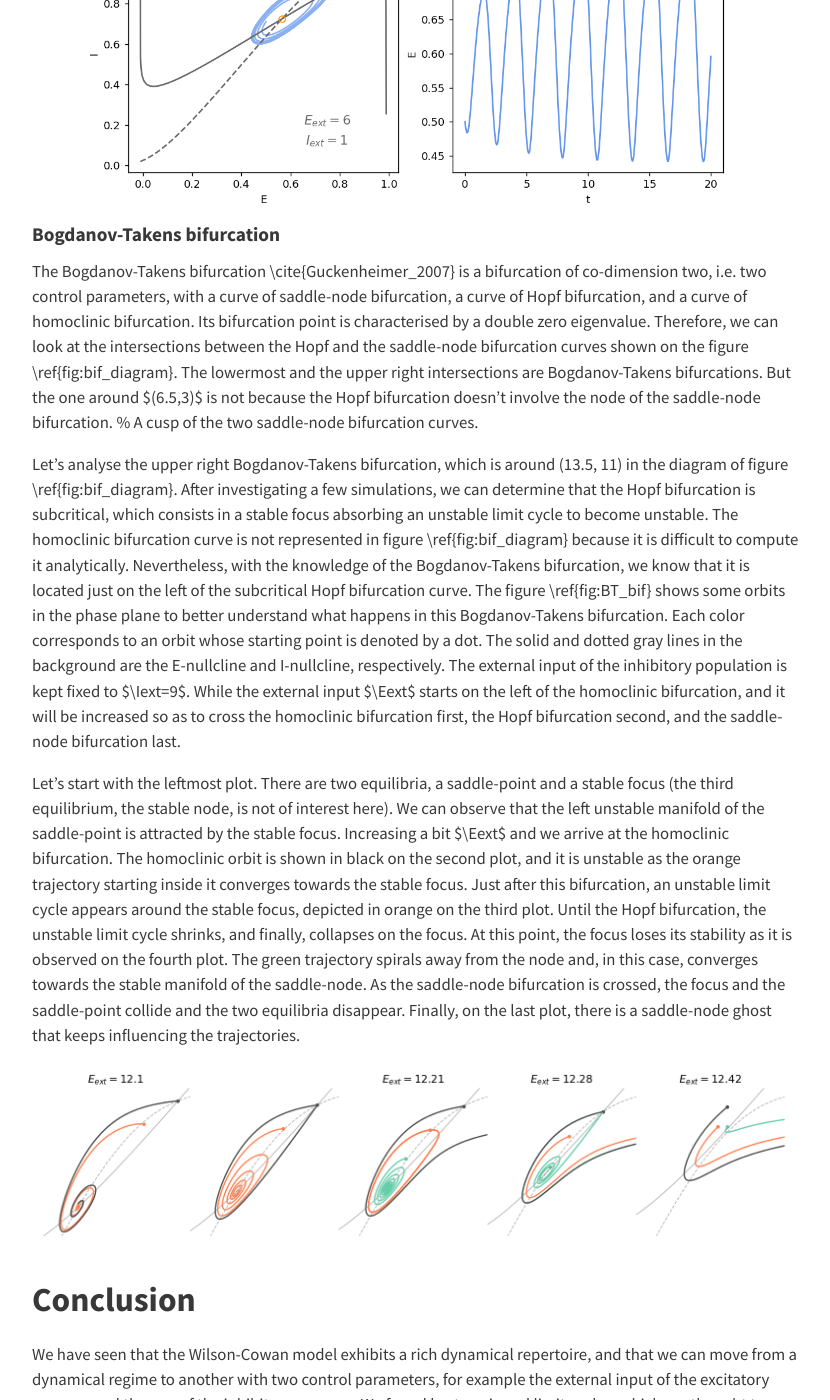
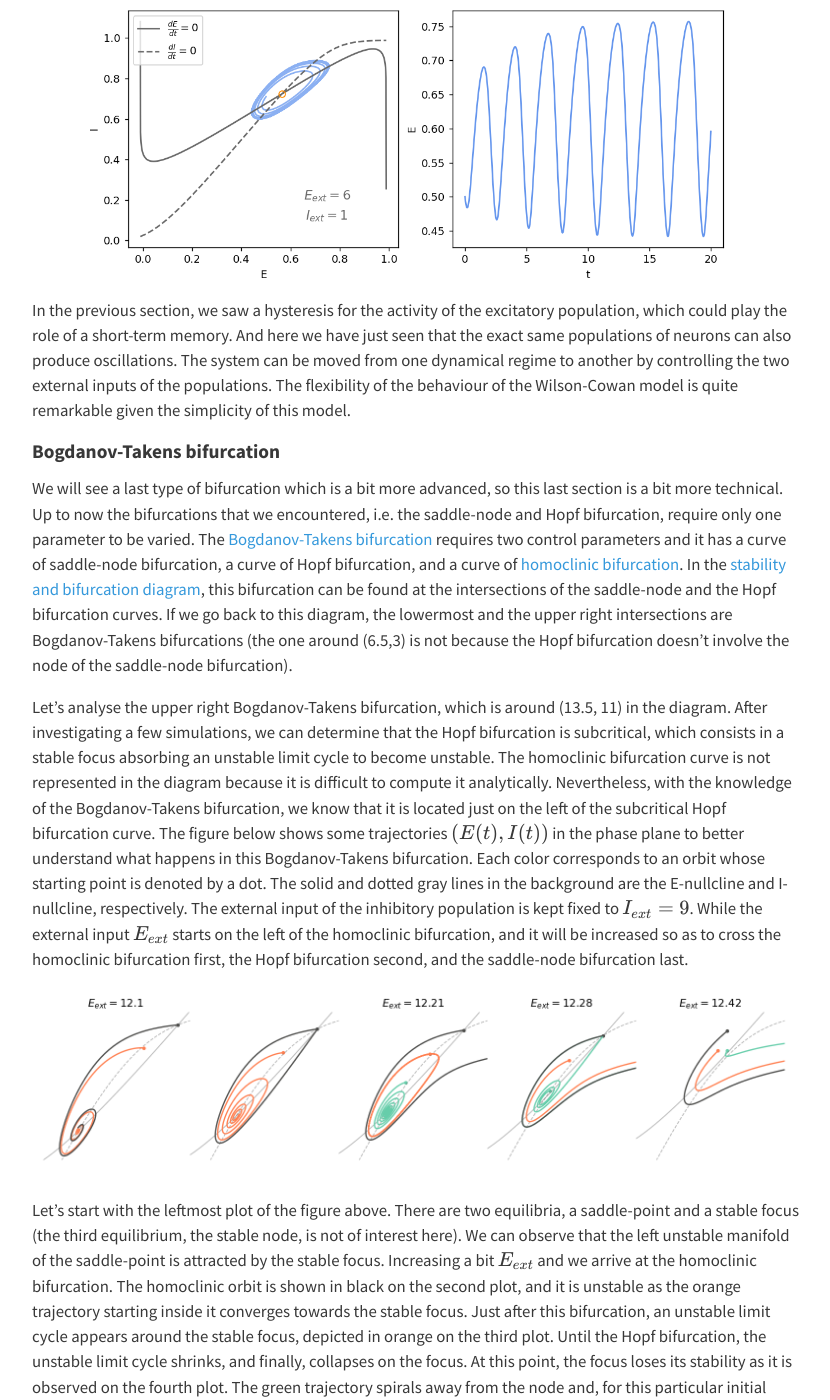
Before and after one commit to nacloos/nacloos.github.io, a Jekyll site: the page built from _posts/2021-01-31-wilson-cowan.md, in a window 1280 px wide and 1400 px high, scrolled down 6817 px. Shown: the whole window, without its empty margins (224-1054 px from the left). Built offline with Jekyll 4.4.1, drawn with Linux system fonts in a browser that asks for light colours; nearby versions of some CDN libraries; some of the changed text lies outside the part shown.

Commit message:
Write Wilson-Cowan

```diff
--- a/_posts/2021-01-31-wilson-cowan.md
+++ b/_posts/2021-01-31-wilson-cowan.md
@@ -11,6 +11,8 @@
 The problem is that the brain contains millions of neurons and that it is impossible to simulate the dynamics at the level of single neuron when considering such a large number of them. Physics faced the same problem since it is impossible to solve the equations of motion for each of the $$10^{27}$$ atoms of a gas. Statistical physics provides a procedure to go from a theory of the constituents at the microscale, to a macroscale description of the system. The main idea is to define macroscopic observables as statistical properties of the microstates of the system. For example the internal energy of a gas is defined as an average of the energy over all the microstates. A similar approach can be taken to study the dynamics of the brain at large scales. Indeed, large populations of neurons with similar properties can be found in the cortex and in such populations, one can simulate the mean firing activity of the population of neurons instead of the activity of individual neurons, which greatly reduces the computational cost.
 
 In this blog post, I will present two such models, the rate model and the Wilson-Cowan model, and with the tools of the theory of nonlinear dynamical systems, we will analyse the dynamics of these models. Notably, we will see that the dynamics of the Wilson-Cowan model can exhibit hysteresis, limit cycles, and even a homoclinic orbit. The code used to make all the figures is available [here](https://github.com/nacloos/Wilson-Cowan-model) and don't hesitate to [contact me](mailto:cloosnathan@gmail.com) by email if you have questions, remarks or if you want more details.
+
+I provide a list of resources at the end if you want to learn more.
 
 
 ## The rate model
@@ -44,7 +46,7 @@
 
 <img src="{{ site.baseurl }}/assets/img/wilson_cowan/rate_hysteresis.png" width="500" class="center">
 
-Even though this model is a crude approximation of the dynamics of real neurons in the brain, it can actually play the role of a short-term memory. To see this, let's consider that the neural activity is initially at rest, i.e. $$A$$ is small, and that the external input $$I$$ is situated between the two critical thresholds (dotted lines on the figure above). An external stimulation will increase the value of $$I$$ but the activity $$A$$ will remained attracted to the stable equilibrium of low activity, until $$I$$ crosses the second critical threshold. At this point the low activity equilibrium disappears and the state converges towards the only equilibrium remaining, which is an equilibrium of high neural activity. When the external stimulation ceases, $$I$$ comes back to its initial value but the neurons remain highly activity, playing the role of a memory of the stimulation. This phenomenon is also well-know in physics under the name of [hysteresis](https://en.wikipedia.org/wiki/Hysteresis).
+Even though this model is a crude approximation of the dynamics of real neurons in the brain, it can actually play the role of a short-term memory. To see this, let's consider that the neural activity is initially at rest, i.e. $$A$$ is small, and that the external input $$I$$ is situated between the two critical thresholds (dotted lines on the figure above). An external stimulation will increase the value of $$I$$ but the activity $$A$$ will remained attracted to the stable equilibrium of low activity, until $$I$$ crosses the second critical threshold. At this point the low activity equilibrium disappears and the state converges towards the only equilibrium remaining, which is an equilibrium of high neural activity. When the external stimulation ceases, $$I$$ comes back to its initial value but the neurons remain highly activity, playing the role of a memory of the stimulation. So the current state of the system depends on its history. This phenomenon is also well-know in physics under the name of [hysteresis](https://en.wikipedia.org/wiki/Hysteresis).
 
 
 
@@ -72,58 +74,69 @@
 <!--In this section I compute analytically the equation of the curve of equilibria where the trace, and then the determinant, of the Jacobian vanishes. These results will be useful in the next section, where we will analyse the bifurcations of the Wilson-Cowan model occurring when varying the external inputs $$E_{ext}$$ and $$I_{ext}$$. The approach taken to compute the bifurcation curves is similar to the one described in the book \emph{Weakly connected neural networks} \cite{hoppensteadt_izhikevich_1997}, p.45. However I provide more detailed calculations here, and I use a more general form for the sigmoid activation function.-->
 
 
-#### Stability & bifurcation diagram
-Let's try to understand the dynamical repertoire of the Wilson-Cowan model and in particular, what kind of dynamics can be found when varying the external inputs $$E_{ext}$$ and $$I_{ext}$$. To this end, we will analyse the bifurcations occurring in the 2-dimensional parameter space $$(E_{ext}, I_{ext})$$. Without losing interesting behaviours, the external inputs can be restricted to positive values.
-
-In the previous section, we computed analytically bifurcation curves. The Hopf bifurcation curve is given by the equilibria where the trace of the Jacobian vanishes, and where its determinant is positive. This curve in the $$(E_{ext}, I_{ext})$$ plane is shown on figure below, in solid line. The saddle-node bifurcation curve is given by the equilibria where the determinant of the Jacobian vanishes, which is depicted by the dotted line. To better visualize the behaviour of the system in the diagram of the figure, I added information about the equilibria for a regular grid of points in the $$(E_{ext}, I_{ext})$$ plane. For a particular point on this grid, the number of dots gives the number of equilibria, their shape represents their stability, and their color indicates whether their eigenvalues are real or complex conjugate. These results were obtained by computing numerically the intersections of the two nullclines, and by looking at the eigenvalues of the Jacobian evaluated at these intersections.
-
-Now, let's take a closer look at the trajectories of the system for different regions of this diagram. More specifically, we will see that when the external input of the inhibitory population is large, the dynamics is similar to that of the rate model. We will also encounter a region where we can prove the existence of a limit cycle. And finally, we will see what happens near a Bogdanov-Takens bifurcation point.
+#### Stability and bifurcation diagram
+Let's try to understand the dynamical repertoire of the Wilson-Cowan model and in particular, what kind of dynamics can be found when varying the external inputs $$E_{ext}$$ and $$I_{ext}$$. More precisely, we would like to know the number and type of equilibria of the system for different values of the external inputs. The type of an equilibrium is determined by the eigenvalues of the system linearized around this equilibrium (see [here](http://www.scholarpedia.org/article/Equilibrium#Two-Dimensional_Space) for a characterization of the possible types of equilibrium in 2-dimension). The figure below shows this information for a regular grid of points in the $$(E_{ext}, I_{ext})$$ plane. For a particular point on this grid, the number of dots gives the number of equilibria, their shape represents their stability, and their color indicates whether their eigenvalues are real or complex conjugate.
 
 <img src="{{ site.baseurl }}/assets/img/wilson_cowan/bifurcation_diagram.png" width="700" class="center">
 
+We can observe that the plane is partitioned into regions of similar behaviour and that there are curves separating those regions. Those curves are bifurcation curves and when they are crossed the number or stability of the equilibria changes abruptly. The solid line corresponds to a curve of so-called [Hopf bifurcations](https://en.wikipedia.org/wiki/Hopf_bifurcation) and the dashed line is a curve of saddle-node bifurcations (the bifurcation that we encountered with the rate model). Note that those curves can be computed analytically but I will not detail the calculations here.
+
+This diagram gives an overview of the dynamics of the Wilson-Cowan model and in the next sections, we will have a closer look at the behaviour of the system at different locations on this diagram. More specifically, we will see that the dynamics at the top of this diagram is very similar to the dynamics of the rate model. We will also encounter a region where the system produces oscillations. And finally, we will see what happens near a Bogdanov-Takens bifurcation point.
+
 #### Hysteresis
-We can see on the diagram that when $$I_{ext}$$ is larger than more or less 11, the Hopf bifurcation curve stops, and there remains only the two saddle-node bifurcations. This situation is similar to that of the rate model, which means that there is a hysteresis phenomenon. Indeed, the right plot of the figure \ref{fig:wilson_cowan_hysteresis} shows a hysteresis for the excitatory activity $$E$$ when $$E_{ext}$$ varies. The external input $$E_{ext}$$ is slowly increased and crosses the two saddle-node bifurcation curves before decreasing slowly back to its starting point, while $$I_{ext}$$ is kept at a fixed value of 12. The left part of the figure \ref{fig:wilson_cowan_hysteresis} shows what happens for the nullclines before, between, and after the two saddle-node bifurcations.
+We can see on the diagram above that when $$I_{ext}$$ is larger than more or less 11, the Hopf bifurcation curve stops, and there remains only the two saddle-node bifurcations. This situation is the same as in the rate model, and so we also have a hysteresis phenomenon here. Indeed, the first plot on the figure below shows a hysteresis for the excitatory activity $$E$$ when $$E_{ext}$$ varies. The external input $$E_{ext}$$ is slowly increased and crosses the two saddle-node bifurcation curves before decreasing slowly back to its starting point, while $$I_{ext}$$ is kept at a fixed value of 12. Note that we can observe a small discrepancy between the simulation (in solid line) and the theoretical bifurcations (in dotted lines), which is due to the incomplete relaxation to the equilibrium (in theory, the system needs an infinite amount of time to reach the equilibrium). The second part of the figure shows the nullclines as well as the equilibria of the system before, between, and after the two saddle-node bifurcations.
 
-Note that a small discrepancy between the simulated bifurcation and the theoretical one (in dotted lines, on the right plot) can be observed. This is due to the incomplete relaxation to the equilibrium.
+
 <div style="text-align: center">
 	<div style="display: inline-block">
-    	<img src="{{ site.baseurl }}/assets/img/wilson_cowan/sadddle_node.png" width="350" class="center">
+        <img src="{{ site.baseurl }}/assets/img/wilson_cowan/hysteresis.png" width="450" class="center">
 	</div>
 	<div style="display: inline-block">
-   		<img src="{{ site.baseurl }}/assets/img/wilson_cowan/hysteresis.png" width="450" class="center">
+   		<img src="{{ site.baseurl }}/assets/img/wilson_cowan/sadddle_node.png" width="350" class="center">
    	</div>
 </div>
 
 
 
 
+
 #### Limit cycle
-There is a region in the $$(E_{ext}, I_{ext})$$ plane where there is only one equilibrium that is an unstable focus (an orange circle in the diagram of figure \ref{fig:bif_diagram}). We can prove using the Poincaré-Bendixson theorem that, for external inputs in that region, the trajectories of the Wilson-Cowan model converge towards a periodic orbit, e.g. a limit cycle.
+
+In the lower left part of the [stability and bifurcation diagram](#stability-and-bifurcation-diagram), there is a region where the system has only one equilibrium whose type is an unstable focus (orange circle in the diagram). In such a case, there is a theorem, i.e. the [Poincaré-Bendixson theorem](http://www.scholarpedia.org/article/Poincare-Bendixson_theorem#Poincare-Bendixson_Theorem), that proves that the state of the system converges to a periodic orbit. On the left of the figure below, we can see that the trajectory $$(E(t), I(t))$$ of the system is repelled from the equilibrium and that it converges towards a limit cycle. The right plot shows the oscillation of the activity of the excitatory population of the Wilson-Cowan model.
 
 <img src="{{ site.baseurl }}/assets/img/wilson_cowan/limit_cycle.png" width="1000" class="center">
 
-#### Bogdanov-Takens bifurcation
-The Bogdanov-Takens bifurcation \cite{Guckenheimer_2007} is a bifurcation of co-dimension two, i.e. two control parameters, with a curve of saddle-node bifurcation, a curve of Hopf bifurcation, and a curve of homoclinic bifurcation. Its bifurcation point is characterised by a double zero eigenvalue. Therefore, we can look at the intersections between the Hopf and the saddle-node bifurcation curves shown on the figure \ref{fig:bif_diagram}. The lowermost and the upper right intersections are Bogdanov-Takens bifurcations. But the one around $(6.5,3)$ is not because the Hopf bifurcation doesn't involve the node of the saddle-node bifurcation.
-% A cusp of the two saddle-node bifurcation curves.
-
-Let's analyse the upper right Bogdanov-Takens bifurcation, which is around (13.5, 11) in the diagram of figure \ref{fig:bif_diagram}. After investigating a few simulations, we can determine that the Hopf bifurcation is subcritical, which consists in a stable focus absorbing an unstable limit cycle to become unstable. The homoclinic bifurcation curve is not represented in figure \ref{fig:bif_diagram} because it is difficult to compute it analytically. Nevertheless, with the knowledge of the Bogdanov-Takens bifurcation, we know that it is located just on the left of the subcritical Hopf bifurcation curve. The figure \ref{fig:BT_bif} shows some orbits in the phase plane to better understand what happens in this Bogdanov-Takens bifurcation. Each color corresponds to an orbit whose starting point is denoted by a dot. The solid and dotted gray lines in the background are the E-nullcline and I-nullcline, respectively. The external input of the inhibitory population is kept fixed to $\Iext=9$. While the external input $\Eext$ starts on the left of the homoclinic bifurcation, and it will be increased so as to cross the homoclinic bifurcation first, the Hopf bifurcation second, and the saddle-node bifurcation last.
+In the previous section, we saw a hysteresis for the activity of the excitatory population, which could play the role of a short-term memory. And here we have just seen that the exact same populations of neurons can also produce oscillations. The system can be moved from one dynamical regime to another by controlling the two external inputs of the populations. The flexibility of the behaviour of the Wilson-Cowan model is quite remarkable given the simplicity of this model.
 
 
-Let's start with the leftmost plot. There are two equilibria, a saddle-point and a stable focus (the third equilibrium, the stable node, is not of interest here). We can observe that the left unstable manifold of the saddle-point is attracted by the stable focus. Increasing a bit $\Eext$ and we arrive at the homoclinic bifurcation. The homoclinic orbit is shown in black on the second plot, and it is unstable as the orange trajectory starting inside it converges towards the stable focus. Just after this bifurcation, an unstable limit cycle appears around the stable focus, depicted in orange on the third plot.
-Until the Hopf bifurcation, the unstable limit cycle shrinks, and finally, collapses on the focus. At this point, the focus loses its stability as it is observed on the fourth plot. The green trajectory spirals away from the node and, in this case, converges towards the stable manifold of the saddle-node.
-As the saddle-node bifurcation is crossed, the focus and the saddle-point collide and the two equilibria disappear. Finally, on the last plot, there is a saddle-node ghost that keeps influencing the trajectories.
+
+#### Bogdanov-Takens bifurcation
+
+We will see a last type of bifurcation which is a bit more advanced, so this last section is a bit more technical. Up to now the bifurcations that we encountered, i.e. the saddle-node and Hopf bifurcation, require only one parameter to be varied. The [Bogdanov-Takens bifurcation](http://www.scholarpedia.org/article/Bogdanov-Takens_bifurcation) requires two control parameters and it has a curve of saddle-node bifurcation, a curve of Hopf bifurcation, and a curve of [homoclinic bifurcation](https://en.wikipedia.org/wiki/Bifurcation_theory#Global_bifurcations). In the [stability and bifurcation diagram](#stability-and-bifurcation-diagram), this bifurcation can be found at the intersections of the saddle-node and the Hopf bifurcation curves. If we go back to this diagram, the lowermost and the upper right intersections are Bogdanov-Takens bifurcations (the one around (6.5,3) is not because the Hopf bifurcation doesn't involve the node of the saddle-node bifurcation).
+
+Let's analyse the upper right Bogdanov-Takens bifurcation, which is around (13.5, 11) in the diagram. After investigating a few simulations, we can determine that the Hopf bifurcation is subcritical, which consists in a stable focus absorbing an unstable limit cycle to become unstable. The homoclinic bifurcation curve is not represented in the diagram because it is difficult to compute it analytically. Nevertheless, with the knowledge of the Bogdanov-Takens bifurcation, we know that it is located just on the left of the subcritical Hopf bifurcation curve. The figure below shows some trajectories $$(E(t), I(t))$$ in the phase plane to better understand what happens in this Bogdanov-Takens bifurcation. Each color corresponds to an orbit whose starting point is denoted by a dot. The solid and dotted gray lines in the background are the E-nullcline and I-nullcline, respectively. The external input of the inhibitory population is kept fixed to $$I_{ext}=9$$. While the external input $$E_{ext}$$ starts on the left of the homoclinic bifurcation, and it will be increased so as to cross the homoclinic bifurcation first, the Hopf bifurcation second, and the saddle-node bifurcation last.
 
 <img src="{{ site.baseurl }}/assets/img/wilson_cowan/homoclinic.png" class="center">
 
+Let's start with the leftmost plot of the figure above. There are two equilibria, a saddle-point and a stable focus (the third equilibrium, the stable node, is not of interest here). We can observe that the left unstable manifold of the saddle-point is attracted by the stable focus. Increasing a bit $$E_{ext}$$ and we arrive at the homoclinic bifurcation. The homoclinic orbit is shown in black on the second plot, and it is unstable as the orange trajectory starting inside it converges towards the stable focus. Just after this bifurcation, an unstable limit cycle appears around the stable focus, depicted in orange on the third plot.
+Until the Hopf bifurcation, the unstable limit cycle shrinks, and finally, collapses on the focus. At this point, the focus loses its stability as it is observed on the fourth plot. The green trajectory spirals away from the node and, for this particular initial point, converges towards the stable manifold of the saddle-node.
+As the saddle-node bifurcation is crossed, the focus and the saddle-point collide and the two equilibria disappear. Finally, on the last plot, there is a saddle-node ghost that keeps influencing the trajectories.
+
+
+
 ## Conclusion
 We have seen that the Wilson-Cowan model exhibits a rich dynamical repertoire, and that we can move from a dynamical regime to another with two control parameters, for example the external input of the excitatory neurons and the one of the inhibitory neurons. We found hysteresis and limit cycles, which are thought to have significant functions in the brain. For example the hysteresis is a mechanism of short-term memory that might be used in the brain. It is also known that oscillatory patterns play an important role in the hippocampus for abilities such as spatial navigation.
+
+How a population of excitatory neurons coupled with a population of inhibitory neurons can produce oscillations.
+
+
 
 With the two models presented here, the dynamics at the scale of neuronal populations is obtained by averaging the fast dynamics of individual neurons, and by considering as constant the slow dynamics of synaptic weights. But they are better ways to take into account the dynamics at other scales. For example higher order statistics of the neural activity can be considered with an explicit modelisation of the noise using stochastic dynamics. They are also adaptive models of neurons that take into account the slow dynamics of ion channels.
 The analysis of such models is more challenging and requires other tools than those used here. It would also be interesting to directly compare the activity of a simulated network of neurons, with the activity predicted by a population model such as the Wilson-Cowan model. For example, one could ask which bifurcations can still be observed in the simulated network.
 
 
 
-Describe the mean activity and don't model the fluctuations. Ok if the the number of neurons is very large, the fluctuations become negligeable (law of large number). Stochastic Wilson-Cowan, requires tools from physics such as path integrals and Feymann diagrams. This will be for another post.
+Describe the mean activity and don't model the fluctuations. Ok if the the number of neurons is very large, the fluctuations become negligeable (law of large number). Stochastic Wilson-Cowan, requires tools from physics such as path integrals and Feymann diagrams. This will be for another blog post.
 
 
 
```
Also changed, not shown: other parts of _posts/2021-01-31-wilson-cowan.md (+1 -1 lines).
